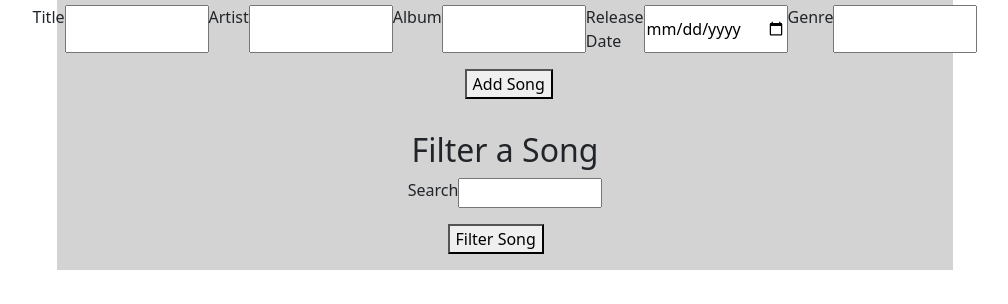
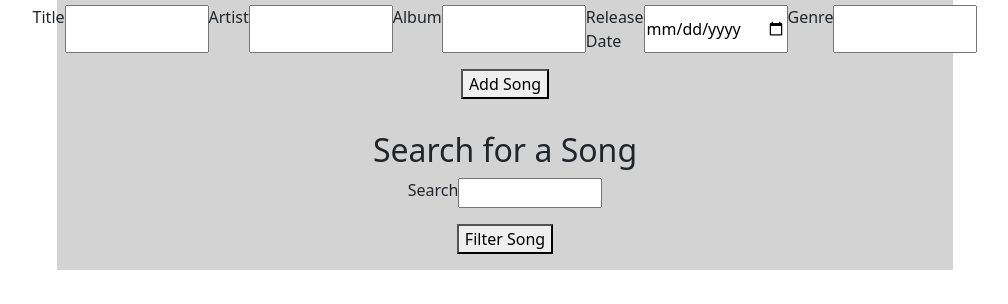
Before and after one commit to derekbohman/MusicFrontend, a React (Create React App) app in the folder music_frontend/: page / in a window 1280 px wide. Shown: the part 169-473 px from the top of the page, without its empty margins (135-1143 px from the left). Built offline with nearby package versions, Linux system fonts and the light colour scheme; no server answers.

Commit message:
Made changes to css files for addsong and filter song to be more aesthetically pleasing.

```diff
--- a/music_frontend/src/Components/AddSong/AddSong.css
+++ b/music_frontend/src/Components/AddSong/AddSong.css
@@ -8,8 +8,8 @@
 }
 
 .addButton {
-  width: 7rem;
-  margin-left: 27rem;
+  display: flex;
+  justify-content: center;
   margin-top: 1rem;
   margin-bottom: 1rem;
 }
--- a/music_frontend/src/Components/FilterSongs/FilterSongs.css
+++ b/music_frontend/src/Components/FilterSongs/FilterSongs.css
@@ -10,8 +10,6 @@
 .filterButton {
   display: flex;
   justify-content: center;
-  width: 7rem;
-  margin-left: 2rem;
   margin-top: 1rem;
   margin-bottom: 1rem;
 }
--- a/music_frontend/src/Components/FilterSongs/FilterSongs.jsx
+++ b/music_frontend/src/Components/FilterSongs/FilterSongs.jsx
@@ -6,7 +6,7 @@ const FilterSongs = (props) => {
     <div className="addForm">
       <form>
         <div className="filterSongTitle">
-          <h2>Filter a Song</h2>
+          <h2>Search for a Song</h2>
         </div>
         <div className="search">
           <label>Search</label>
```
